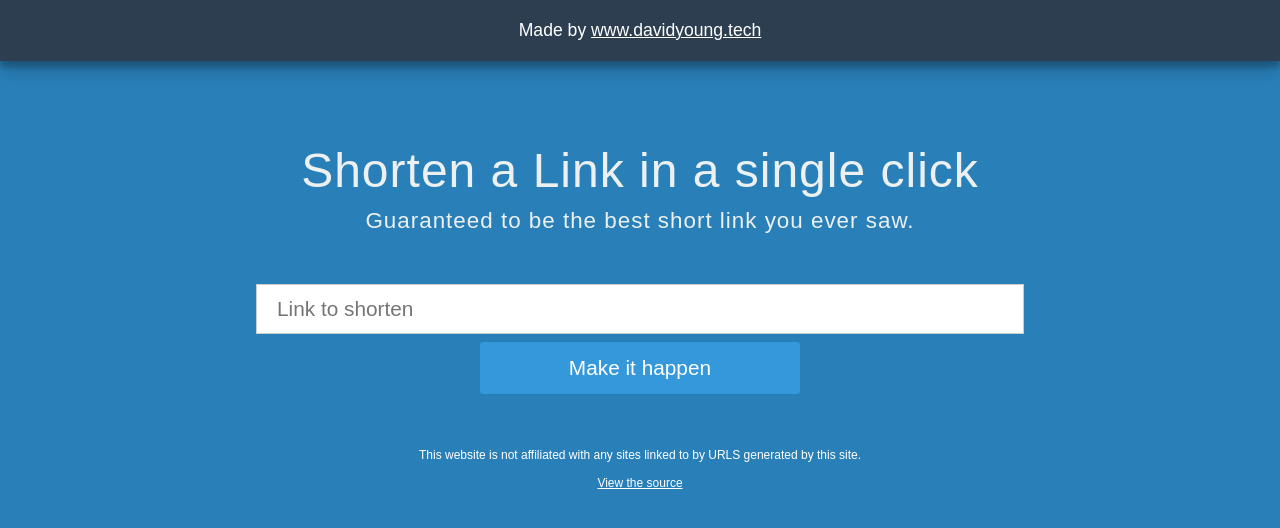
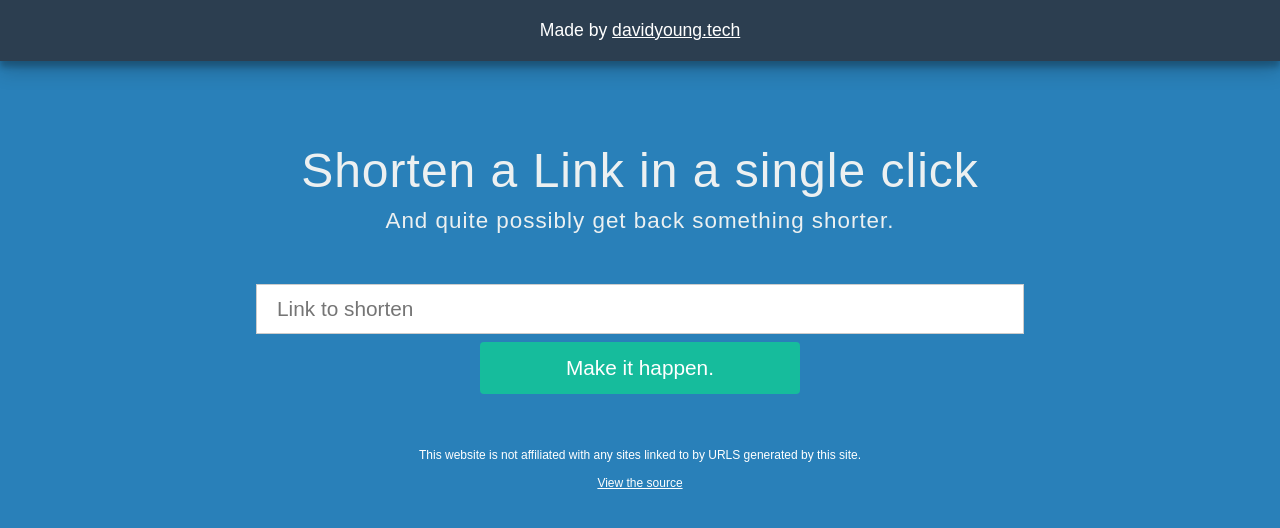
Before and after one commit to dayvidwhy/shortest, a PHP site: page / in a window 1280 px wide. Shown: the top 528 px of the page. Run offline with PHP 8.4, Linux system fonts and the light colour scheme; a stand-in replaces the project's code that opens the database connection; some libraries are stand-ins or nearby versions.

Commit message:
Made some updates to code, add comments, more functions, start object style.

```diff
--- a/index.php
+++ b/index.php
@@ -1,49 +1,56 @@
-<?php include 'pub/scripts/pageload.php';?>
+<?php
+session_start();
+include 'pub/scripts/load.php';
+?>
 <html>
 <head>
-	<!--Looking at the source code I see, thanks for being so interested!-->
 	<meta charset="utf-8">
 	<meta name="description" content="Convert your long url into a sub 10 character link.">
-	<meta name="keywords" content="url, shortener">
+	<meta name="keywords" content="url, shortener, link">
 	<meta name="robots" content="index,follow">
 	<meta content = "Convert your long url into a sub 10 character link." name="Description">
 	<meta name="viewport" content="width=device-width, initial-scale=1">
-	<title>dwy shorty</title>
+	<title>Url Shortener</title>
+	<!--[if lt IE 9]><script src="https://cdnjs.cloudflare.com/ajax/libs/html5shiv/3.7.3/html5shiv.min.js"></script><![endif]-->
+	<link rel="shortcut icon" href="/pub/images/favicon.ico" type="image/x-icon">
+	<link rel="icon" href="/pub/images/favicon.ico" type="image/x-icon">
 	<link rel='stylesheet' href='pub/style/style.css'/>
 </head>
 <body>
-	<div class="grid-fluid">
-		<div class="row blue-bg">
+	<header class="grid-fluid blue-bg">
+		<div class="row">
 			<div class="banner-text center">
-				Made by <a class="banner-link" href="https://davidyoung.tech">www.davidyoung.tech</a>
+				Made by <a class="banner-link" href="http://davidyoung.tech">davidyoung.tech</a>
 			</div>
 		</div>
-		<div class="grid-container">
+	</header> <!-- Header -->
+	<main class="grid-container">
 		<div class="row hero-row">
 			<h2 class="center">
 				Shorten a Link in a single click
 			</h2>
 			<h3 class="center">
-					Guaranteed to be the best short link you ever saw.
+				And quite possibly get back something shorter.
 			</h3>
 		</div>
 		<div class="row hero-row center">
-				<input type="text" name="searching" maxlength="124" placeholder="Link to shorten">
+			<form id="form">
+				<input id="input-box" type="text" name="searching" maxlength="124" placeholder="Link to shorten">
 				<div class="col-4 offset-4">
-					<button id="lets-go">Make it happen</button>
+					<input id="submit-btn" type="submit" id="lets-go" value="Make it happen.">
 				</div>
+			</form>
 		</div>
-			<div class="row">
+	</main> <!-- Row -->
+	<footer class="row">
 		<p class="copyright center">
 			This website is not affiliated with any sites linked to by URLS generated by this site.
 		</p>
 		<p class="copyright center">
 			<a href="https://github.com/deedubwhy/url-short-php">View the source</a>
 		</p>
-			</div>
-		</div>
-	</div>
+	</footer> <!-- Row -->
 	<script src="https://ajax.googleapis.com/ajax/libs/jquery/1.11.3/jquery.min.js"></script>
-	<script src="pub/js/main.js"></script>
+	<script src="pub/js/app.js"></script>
 </body>
 </html>
--- a/pub/js/main.js
+++ /dev/null
@@ -1,49 +0,0 @@
-$(document).ready(function() {
-	//client side form validation
-	$('#lets-go').click(function(event) {
-		event.preventDefault();
-		console.log("trying");
-		var link 		= $('input[name=searching]').val();
-		if (link.indexOf('dwy.io')>=0) {
-			$("input").val("Try entering a link");
-			return;
-		}
-		if ((link.indexOf('http')!=0)) {
-			//should start with http
-			link = 'http://' + link;
-		}
-		console.log(link);
-		var validLink = valid(link);
-		if (validLink) {
-			$.ajax({
-				url: 'pub/scripts/shorty.php',
-				method: 'POST',
-				data : {'link' : link},
-				dataType: 'json',
-				beforeSend: function() {
-					$("input").val("working on it");
-				},
-				success: function(data) {
-					if (data.status === 1) {
-						$("input").val("dwy.io/"+data.link);
-					} else {
-						$("input").val("these scripts are not to be trifled with");
-					}
-				},
-				error: function(err) {
-					$("input").val("didn't work :(");
-				}
-			});
-		} else {
-			$("input").val("Enter a url first.");
-		}
-	});
-
-	//is it null or empty
-	function valid(entry) {
-		if (entry == "" || entry == null) {
-			return false;
-		}
-		return true;
-	}
-});
--- /dev/null
+++ b/pub/scripts/load.php
@@ -0,0 +1,65 @@
+<?php
+
+/* Database Information */
+include('pub/db/db_conf.php');
+include('pub/db/db_conn.php');
+
+/* The URI caught by index.php */
+$link = $_SERVER['REQUEST_URI'];
+
+// Were we linked to a shortened url?
+if (validate_link($link)) {
+	$url = get_long_url($link);
+	// Perform the redirect.
+	header("Location: ".$url);
+}
+
+/*
+* Execute the query on the short link and return the actual URL.
+*/
+function get_long_url($link) {
+	$db = new MySQLDatabase();
+	$db->connect(DB_USERNAME, DB_PASSWORD, DB_DATABASE);
+	// Lookup the url we were sent.
+	$stmt = $db->link->prepare("SELECT link_url FROM links WHERE (link_id = ?)");
+	$linkAsBase = (int) toBase10(explode('/',$link)[1]);
+	$stmt->bind_param("i", $linkAsBase);
+	$stmt->execute();
+	$stmt->store_result();
+	mysqli_stmt_bind_result($stmt, $url);
+	mysqli_stmt_fetch($stmt);
+	$stmt->close();
+	$db->disconnect();
+	return $url;
+}
+
+/*
+* Convert the shortened URL from base 62 back to base 10.
+*
+* Returns a base 10 integer.
+*/
+function toBase10($num, $b=62) {
+	$base = '0123456789abcdefghijklmnopqrstuvwxyzABCDEFGHIJKLMNOPQRSTUVWXYZ';
+	$limit = strlen($num);
+	$result = strpos($base, $num[0]);
+	for ($i=1; $i < $limit; $i++) {
+		$result = $b * $result + strpos($base, $num[$i]);
+	}
+	return $result;
+}
+
+/*
+* Checks to see if the URI is just a '/', anything else
+* is a link we can assume is shortened. Requests to the pub
+* directory won't get caught here because of the .htaccess
+*/
+function validate_link($link) {
+	if ($link == '/' || $link == '/favicon.ico' || $link == '/index.php') {
+		error_log($link);
+		error_log('false');
+		return false;
+	}
+	return true;
+}
+
+?>
--- a/pub/scripts/pageload.php
+++ /dev/null
@@ -1,33 +0,0 @@
-<?php
-$link = $_SERVER['REQUEST_URI'];
-//were we linked to a shortened url?
-if ($link != '/' ) {
-	include('pub/scripts/db_conf.php');
-	include('pub/scripts/db_conn.php');
-	$db = new MySQLDatabase();
-	$db->connect(DB_USERNAME, DB_PASSWORD, DB_DATABASE);
-	//lookup the url we got sent
-	$stmt = $db->link->prepare("SELECT link_url FROM links WHERE (link_id = ?)");
-	$stmt->bind_param("i", $linkStuff);
-	$linkStuff = (int)to10(explode('/',$link)[1]);
-	$stmt->execute();
-	$stmt->store_result();
-	mysqli_stmt_bind_result($stmt, $url);
-	mysqli_stmt_fetch($stmt);
-	$stmt->close();
-	$db->disconnect();
-	//perform the redirect
-	header("Location: ".$url);
-}
-
-//convert ID int in base62 to base10
-function to10($num, $b=62) {
-	$base='0123456789abcdefghijklmnopqrstuvwxyzABCDEFGHIJKLMNOPQRSTUVWXYZ';
-	$limit = strlen($num);
-	$res=strpos($base,$num[0]);
-	for($i=1;$i<$limit;$i++) {
-		$res = $b * $res + strpos($base,$num[$i]);
-	}
-	return $res;
-}
-?>
```
Also changed, not shown: pub/js/app.js (added, +46 -0 lines), pub/scripts/shorty.php (+41 -12 lines), README.md, pub/db/db_conn.php (renamed from pub/scripts/db_conn.php), pub/images/favicon.ico (added). Lines whose indentation alone changed are shown as unchanged.
